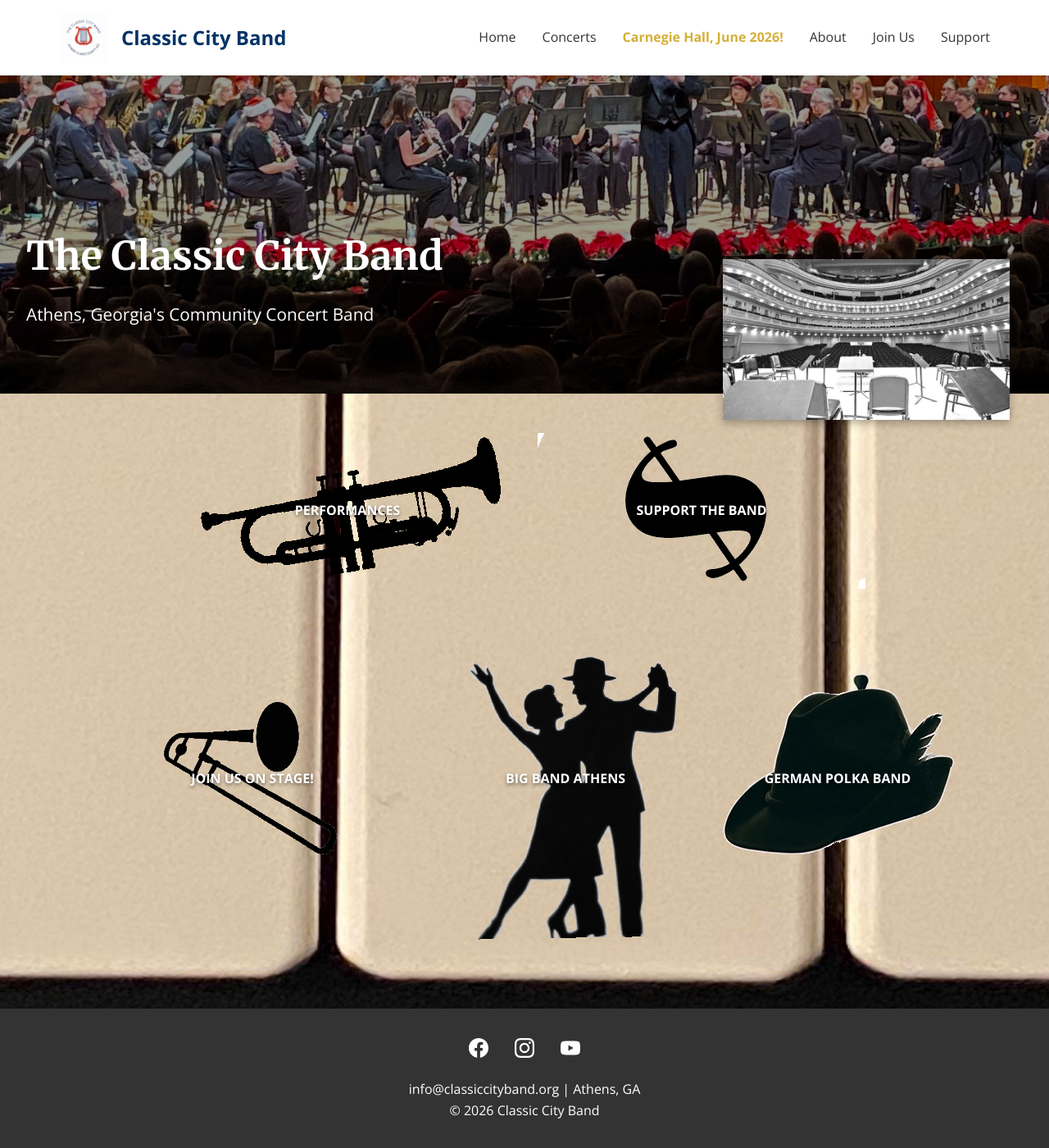
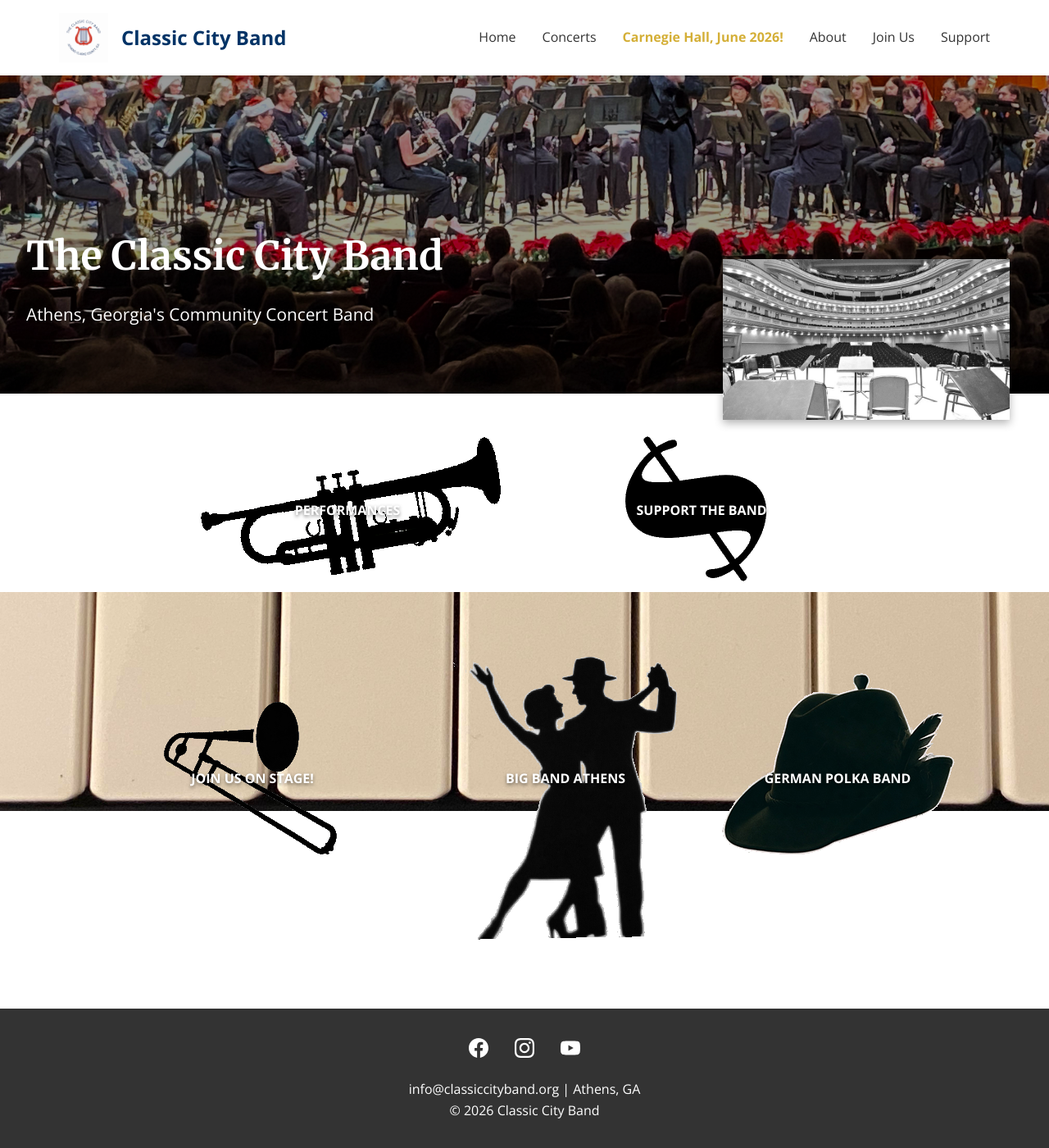
Before and after one commit to webmasterCCB/CCBwebsite, a Jekyll site: the page built from index.html, in a window 1280 px wide and 1400 px high, scrolled down 112 px. Shown: the whole window at 82% size. Built offline with Jekyll 4.4.1, drawn with Linux system fonts in a browser that asks for light colours.

Commit message:
Update style.css

```diff
--- a/assets/css/style.css
+++ b/assets/css/style.css
@@ -156,7 +156,7 @@ nav a:hover {
 
 /* Quick Links Section */
 .quick-links {
-  background: url('../images/keyboard_CCB.jpg') center center/cover no-repeat;
+  background: url('../images/keyboard_CCB.jpg') center center/contain no-repeat;
   padding: 3rem 2rem 5rem 2rem;
   position: relative;
   display: flex;
```
